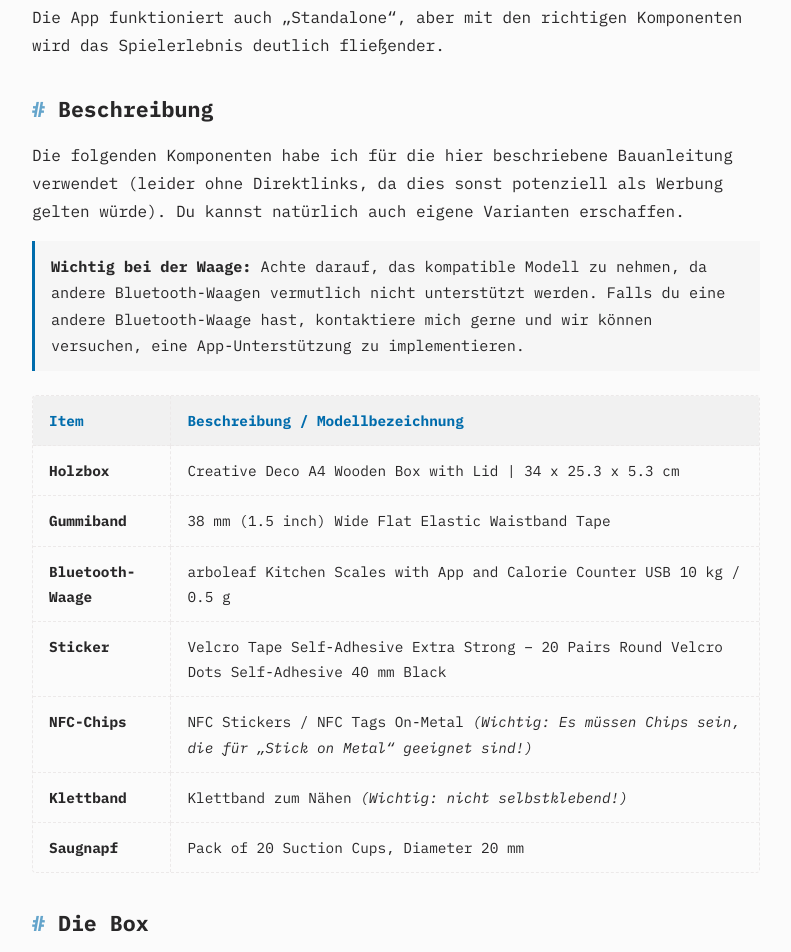
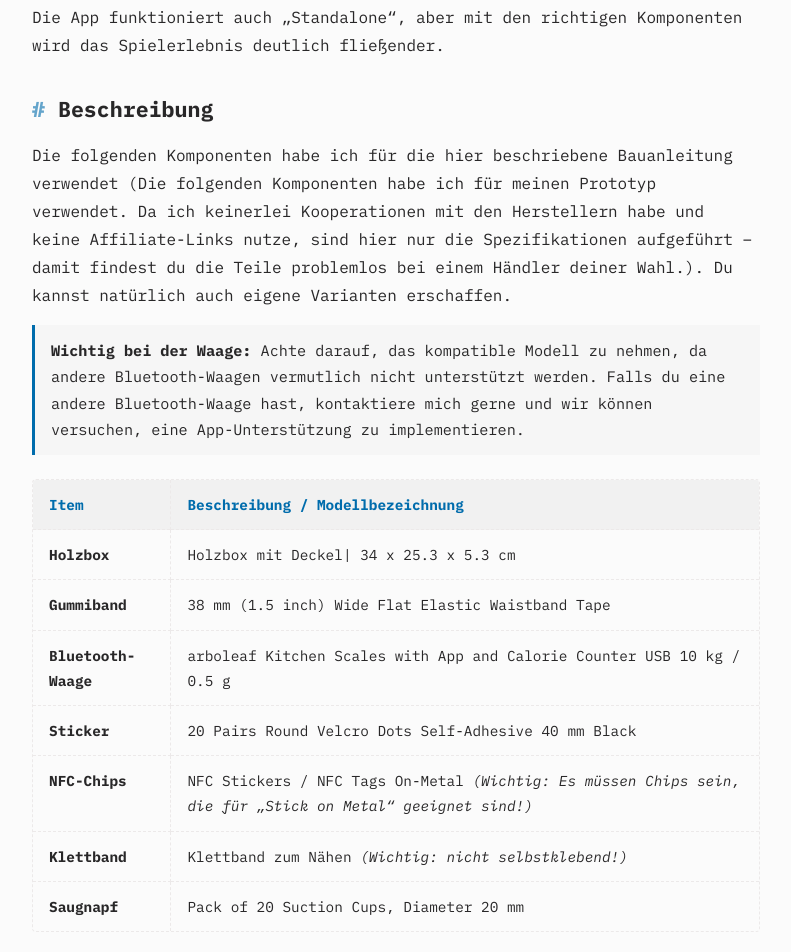
Before and after one commit to Zygon-Labs/alles-wiegen, a plain HTML site: page index.html in a window 1280 px wide. Shown: the part 8923-9875 px from the top of the page, without its empty margins (244-1035 px from the left). Drawn offline with Linux system fonts and the light colour scheme.

Commit message:
hardware liste angepasst

```diff
--- a/index.html
+++ b/index.html
@@ -669,7 +669,7 @@
 
       <h2 id="beschreibung">Beschreibung</h2>
       <p>
-        Die folgenden Komponenten habe ich für die hier beschriebene Bauanleitung verwendet (leider ohne Direktlinks, da dies sonst potenziell als Werbung gelten würde). Du kannst natürlich auch eigene Varianten erschaffen.
+        Die folgenden Komponenten habe ich für die hier beschriebene Bauanleitung verwendet (Die folgenden Komponenten habe ich für meinen Prototyp verwendet. Da ich keinerlei Kooperationen mit den Herstellern habe und keine Affiliate-Links nutze, sind hier nur die Spezifikationen aufgeführt – damit findest du die Teile problemlos bei einem Händler deiner Wahl.). Du kannst natürlich auch eigene Varianten erschaffen.
       </p>
       <div class="note-box">
         <strong>Wichtig bei der Waage:</strong> Achte darauf, das kompatible Modell zu nehmen, da andere Bluetooth-Waagen vermutlich nicht unterstützt werden. Falls du eine andere Bluetooth-Waage hast, kontaktiere mich gerne und wir können versuchen, eine App-Unterstützung zu implementieren.
@@ -686,7 +686,7 @@
           <tbody>
             <tr>
               <td><strong>Holzbox</strong></td>
-              <td>Creative Deco A4 Wooden Box with Lid | 34 x 25.3 x 5.3 cm</td>
+              <td>Holzbox mit Deckel| 34 x 25.3 x 5.3 cm</td>
             </tr>
             <tr>
               <td><strong>Gummiband</strong></td>
@@ -694,11 +694,11 @@
             </tr>
             <tr>
               <td><strong>Bluetooth-Waage</strong></td>
-              <td>arboleaf Kitchen Scales with App and Calorie Counter USB 10 kg / 0.5 g</td>
+              <td>arboleaf Kitchen Scales with App and Calorie Counter USB 10 kg / 0.5 g </td>
             </tr>
             <tr>
               <td><strong>Sticker</strong></td>
-              <td>Velcro Tape Self-Adhesive Extra Strong – 20 Pairs Round Velcro Dots Self-Adhesive 40 mm Black</td>
+              <td>20 Pairs Round Velcro Dots Self-Adhesive 40 mm Black</td>
             </tr>
             <tr>
               <td><strong>NFC-Chips</strong></td>
```
